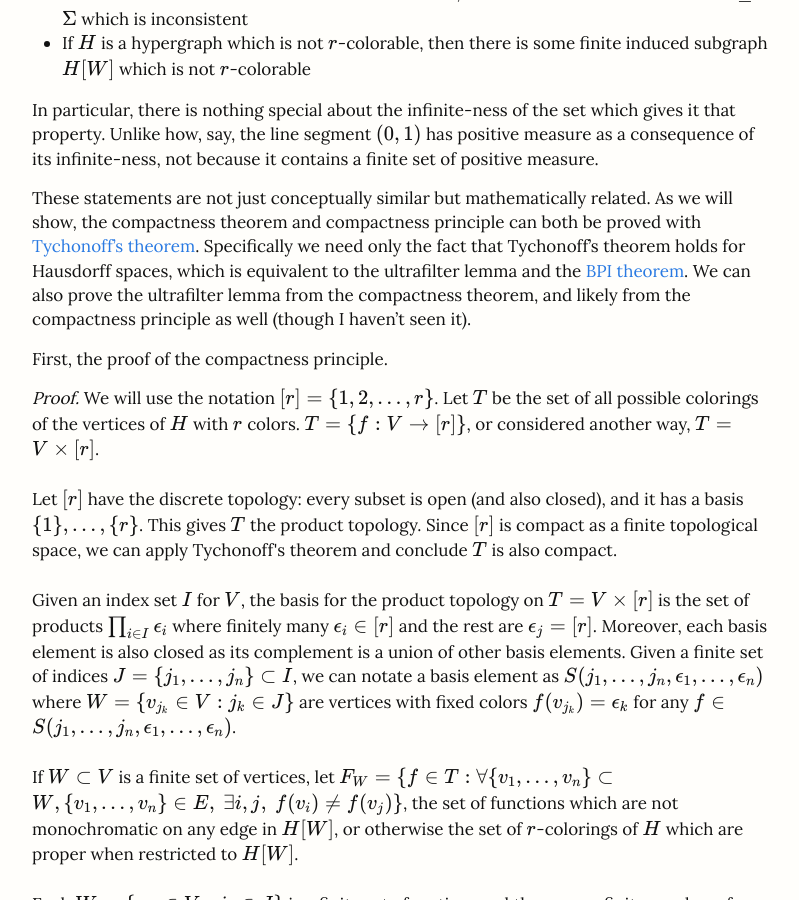
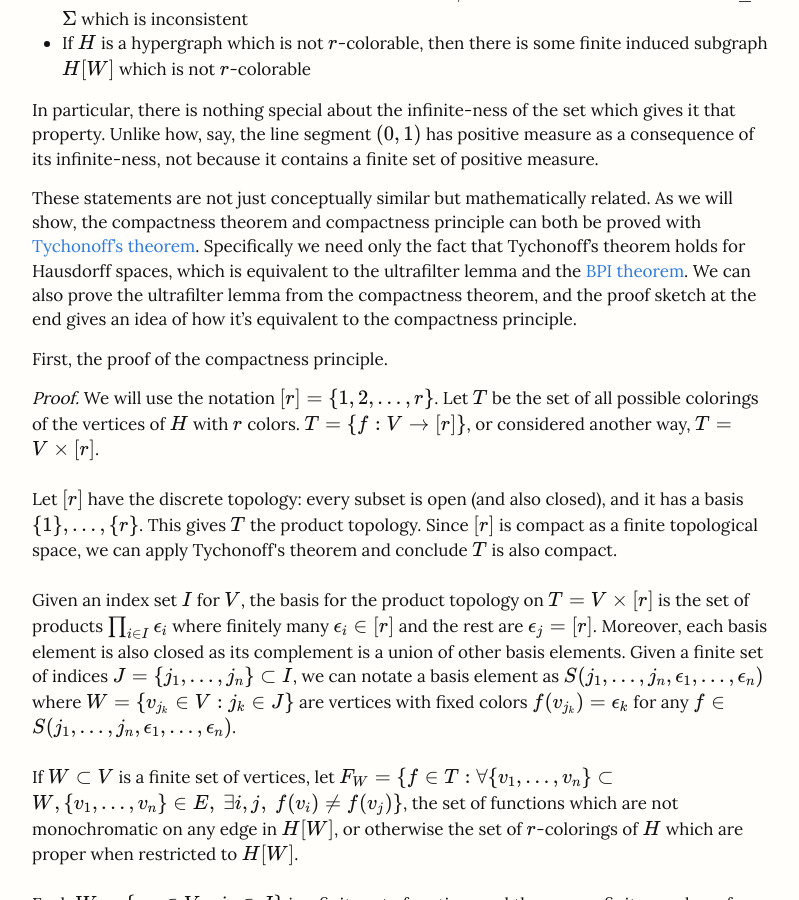
Before and after one commit to zaprice/cryptocalyp.se, a Jekyll site: the page built from _posts/2018-01-07-compactness-three-ways.markdown, in a window 1280 px wide and 900 px high, scrolled down 540 px. Shown: the whole window, without its empty margins (238-1037 px from the left). Built offline with Jekyll 4.4.1, drawn with Linux system fonts in a browser that asks for light colours; nearby versions of some CDN libraries.

Commit message:
editing a remark in compactness

```diff
--- a/_posts/2018-01-07-compactness-three-ways.markdown
+++ b/_posts/2018-01-07-compactness-three-ways.markdown
@@ -20,7 +20,7 @@ Unlike how, say, the line segment $$(0,1)$$ has positive measure as a consequenc
 
 These statements are not just conceptually similar but mathematically related. As we will show, the compactness theorem and compactness principle can both be proved with [Tychonoff's theorem](https://en.wikipedia.org/wiki/Tychonoff%27s_theorem).
 Specifically we need only the fact that Tychonoff's theorem holds for Hausdorff spaces, which is equivalent to the ultrafilter lemma and the [BPI theorem](https://en.wikipedia.org/wiki/Boolean_prime_ideal_theorem).
-We can also prove the ultrafilter lemma from the compactness theorem, and likely from the compactness principle as well (though I haven't seen it).
+We can also prove the ultrafilter lemma from the compactness theorem, and the proof sketch at the end gives an idea of how it's equivalent to the compactness principle.
 
 First, the proof of the compactness principle.
 <div class='proof'>
```
